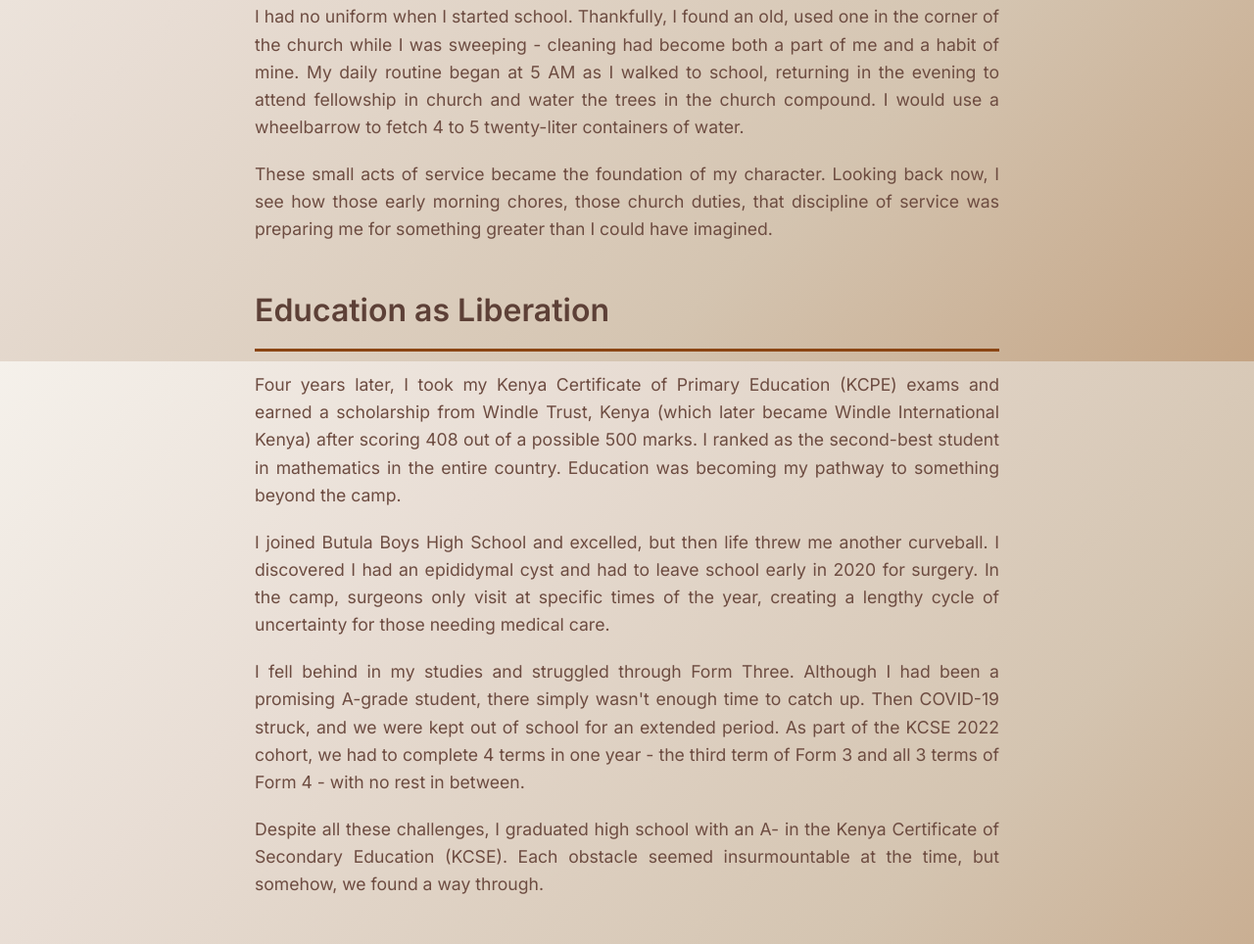
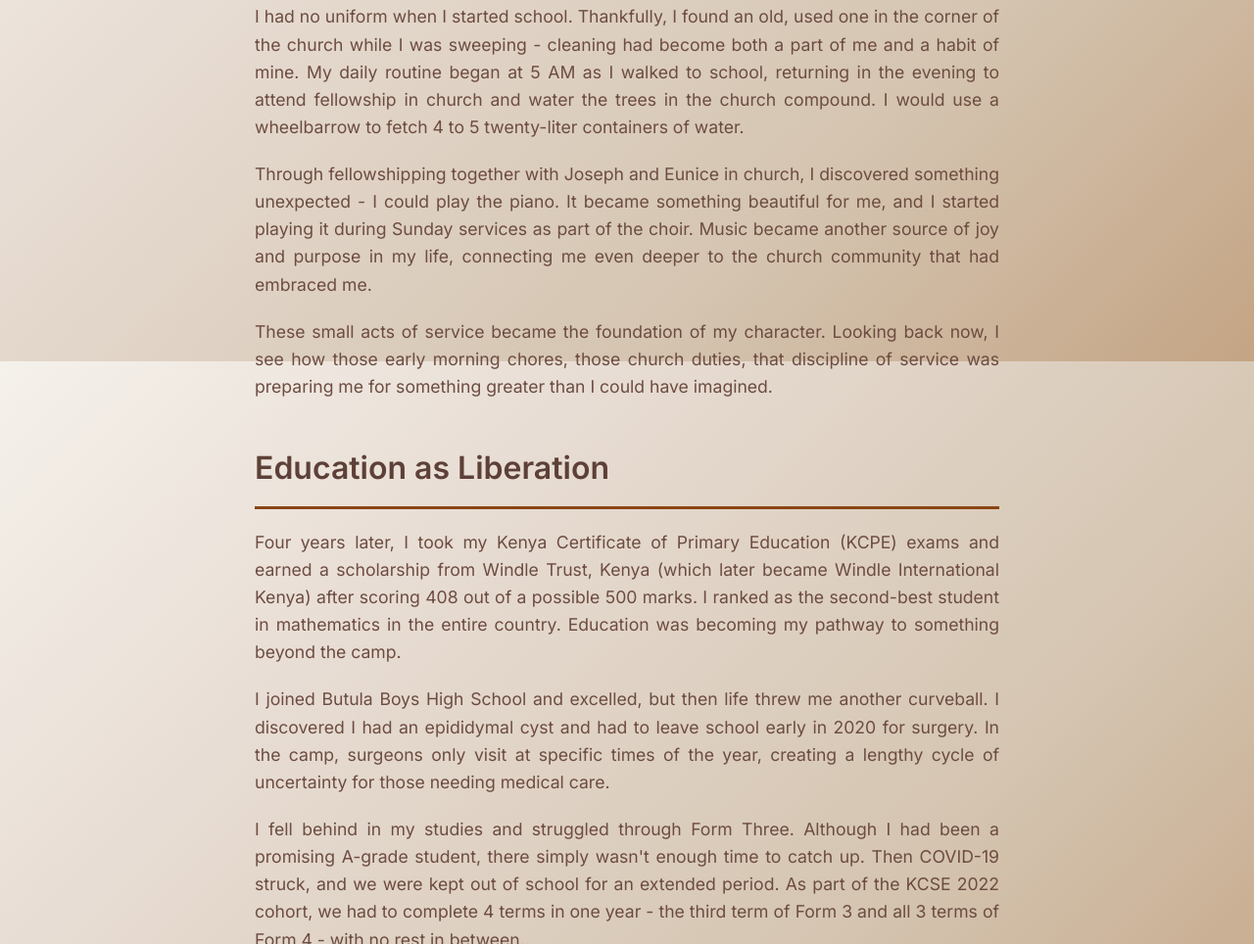
Before and after one commit to GatlatJack/Gatlat, a plain HTML site: page blog/my-journey-from-kakuma-to-mcgill.html in a window 1280 px wide. Shown: the part 2831-3795 px from the top of the page at 98% size. Drawn offline with Linux system fonts and the light colour scheme.

Commit message:
Add piano playing detail - discovered musical talent through church fellowship and played in Sunday services

```diff
--- a/blog/my-journey-from-kakuma-to-mcgill.html
+++ b/blog/my-journey-from-kakuma-to-mcgill.html
@@ -103,6 +103,10 @@
                 <h2>Building Character Through Service</h2>
                 <p>
                     I had no uniform when I started school. Thankfully, I found an old, used one in the corner of the church while I was sweeping - cleaning had become both a part of me and a habit of mine. My daily routine began at 5 AM as I walked to school, returning in the evening to attend fellowship in church and water the trees in the church compound. I would use a wheelbarrow to fetch 4 to 5 twenty-liter containers of water.
+                </p>
+
+                <p>
+                    Through fellowshipping together with Joseph and Eunice in church, I discovered something unexpected - I could play the piano. It became something beautiful for me, and I started playing it during Sunday services as part of the choir. Music became another source of joy and purpose in my life, connecting me even deeper to the church community that had embraced me.
                 </p>
 
                 <p>
```
